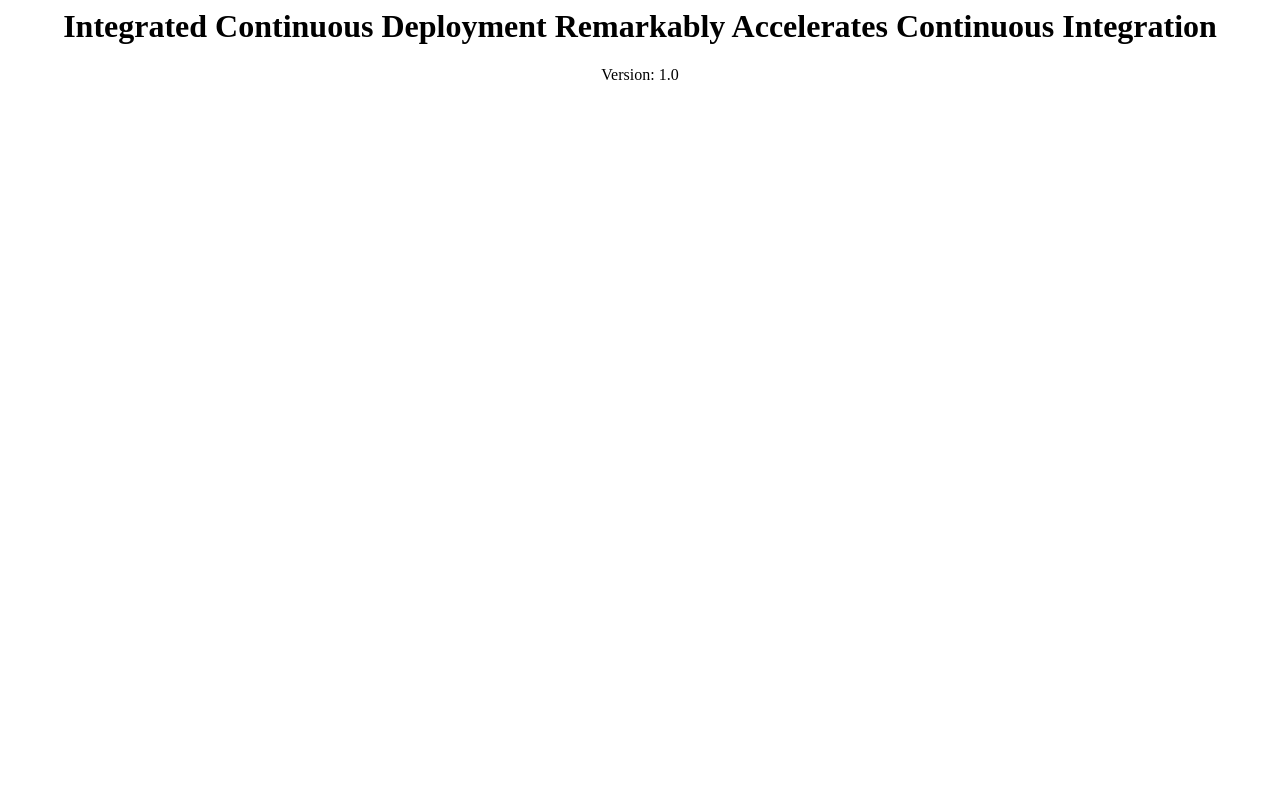
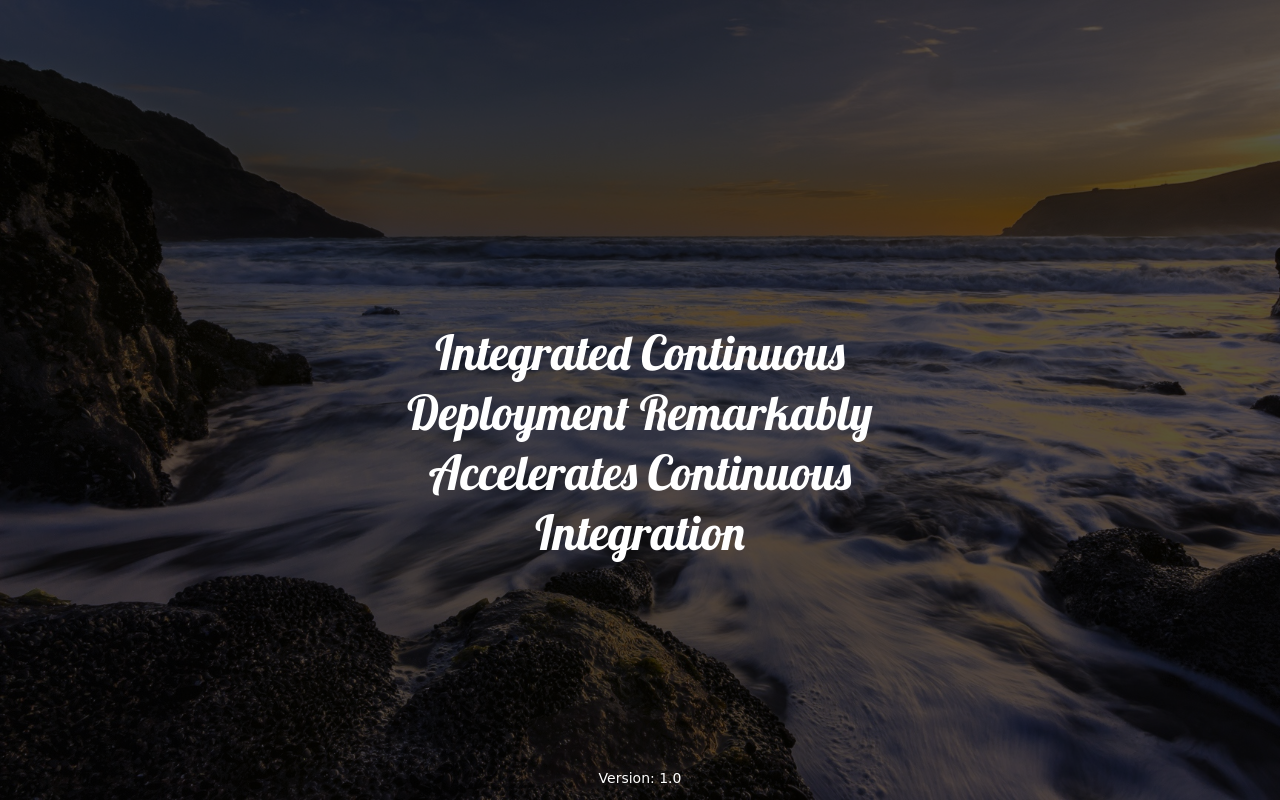
Before and after one commit to mbegotner/cicd-buzz, a Flask app: page / in a window 1280 px wide. Run offline with Flask 2, Linux system fonts and the light colour scheme.

Commit message:
added pretty stuff

```diff
--- a/app.py
+++ b/app.py
@@ -1,7 +1,7 @@
 
 import os
 import signal
-from flask import Flask
+from flask import Flask, render_template
 from buzz import generator
 
 app = Flask(__name__)
@@ -10,12 +10,8 @@ signal.signal(signal.SIGINT, lambda s, f: os._exit(0))
 
 @app.route("/")
 def generate_buzz():
-    page = "<html><body><h1 align='center'>"
-    page += generator.generate_buzz()
-    page += "</h1><p align='center'>"
-    page += "Version: 1.0"
-    page += "</p></body></html>"
-    return page
+    buzz = generator.generate_buzz()
+    return render_template('index.html', buzz=buzz)
 
 if __name__ == "__main__":
     app.run(host='0.0.0.0', port=int(os.getenv('PORT', 5000)))
--- a/templates/index.html
+++ b/templates/index.html
@@ -1,8 +1,51 @@
-{ % extends "layout.html" %}
-
-{% block body %}
-  <div class="container"><div class="animate one">
-    <span>TESTING THIS LAYOUT</span>
-  </div></div>
-  <div class ='container'>Version: 1.0</div>
-{% endblock %}
+<html>
+  <head>
+    <title>CI/CD buzz generator</title>
+    <meta name="viewport" content="width=device-width, initial-scale=1.0">
+    <link href="https://fonts.googleapis.com/css?family=Lobster"
+      rel="stylesheet">
+    <style>
+      body {
+        padding: 0;
+        background: url('/static/background.jpg') no-repeat;
+        background-size: cover;
+        background-color: #58576a;
+        background-blend-mode: multiply;
+      }
+      .buzz {
+        color: #fff;
+        font-family: 'Lobster', cursive;
+        font-size: 48px;
+      }
+      div.buzz {
+        max-width: 50%;
+        margin: 0 auto;
+        text-align: center;
+        position: relative;
+        top: 40%;
+      }
+      .version {
+        color: #fff;
+        font-family: cursive;
+        font-size: 14
+      }
+      div.version {
+        max-width: : 50%;
+        margin: 0 auto;
+        text-align: center;
+        position: absolute;
+        bottom: 0;
+        left: 0;
+        right: 0;
+      }
+    </style>
+  </head>
+  <body>
+    <div class="buzz">
+      <p class="buzz">{{ buzz }}</p>
+    </div>
+    <div class="version">
+      <p class="version">Version: 1.0</p>
+    </div>
+  </body>
+</html>
```
Also changed, not shown: static/styles/main.css (deleted, +0 -160 lines), templates/layout.html (deleted, +0 -13 lines), static/background.jpg (added), 1 other file.
